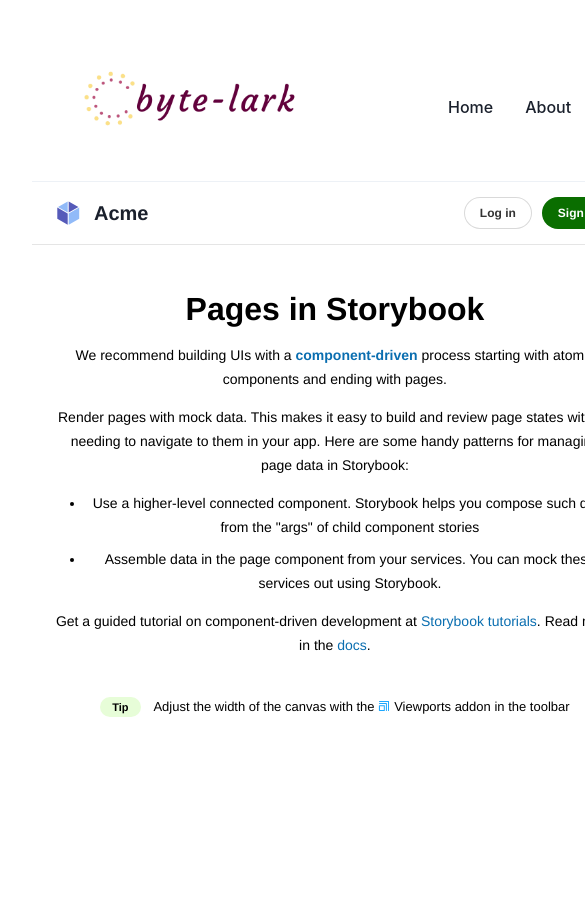
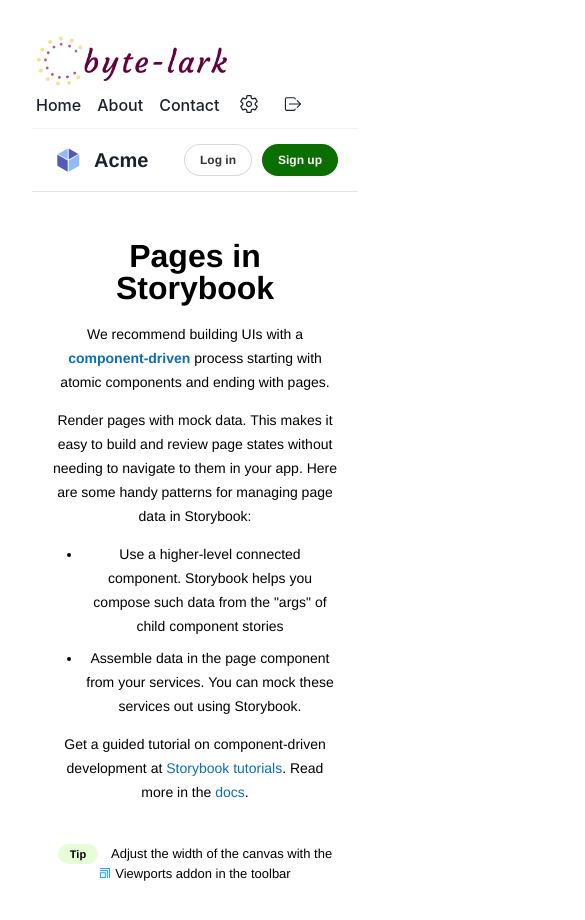
Before and after one commit to kazuya-tanimoto/react-blog, a React (Vite) app: page / in a window 390 px wide. Shown: the top 920 px of the page, 585 px wide, since content can reach past the window. Before the commit the page ends 844 px from the top, so only its background shows below. Built offline with nearby package versions, Linux system fonts and the light colour scheme.

Commit message:
Responsive support

```diff
--- a/src/components/molecules/NavigationLinks.tsx
+++ b/src/components/molecules/NavigationLinks.tsx
@@ -4,7 +4,7 @@
 
 export const NavigationLinks = (): JSX.Element => {
   return (
-    <Flex alignItems="center" gap={8}>
+    <Flex alignItems="center" gap={{ base: 4, sm: 8 }}>
       <Link as={RouterLink} to="/">
         Home
       </Link>
--- a/src/components/templates/Header.tsx
+++ b/src/components/templates/Header.tsx
@@ -1,5 +1,8 @@
 import { type JSX } from "react";
+import { Icon } from "@chakra-ui/icons";
 import { Divider, Flex, Image, Link } from "@chakra-ui/react";
+import { IoIosLogOut } from "react-icons/io";
+import { IoSettingsOutline } from "react-icons/io5";
 import { Link as RouterLink } from "react-router-dom";
 import logo from "../../assets/logo.png";
 import { NavigationLinks } from "../molecules/NavigationLinks.tsx";
@@ -11,19 +14,26 @@
 export const Header = ({ loggedIn = false }: HeaderProps): JSX.Element => {
   return (
     <header>
-      <Flex justify="space-between" p={8} gap={32}>
-        <Image src={logo} alt="Logo" w={64} />
-        <Flex alignItems="center" gap={8}>
+      <Flex
+        justify="space-between"
+        direction={{ base: "column", sm: "row" }}
+        p={{ base: 1, sm: 8 }}
+        gap={{ sm: 32 }}
+      >
+        <Image src={logo} alt="Logo" w={{ base: 48, sm: 64 }} />
+        <Flex alignItems="center">
           <NavigationLinks />
           {loggedIn && (
-            <>
-              <Link as={RouterLink} to="#" ml={8}>
-                Admin menu
+            <Flex alignItems="center" ml={4} gap={{ base: 4, sm: 8 }}>
+              <Link as={RouterLink} to="#" ml={{ sm: 8 }}>
+                <Icon as={IoSettingsOutline} boxSize={5} m={1} mt={2} />
+                {/* Admin menu */}
               </Link>
               <Link as={RouterLink} to="#">
-                Logout
+                <Icon as={IoIosLogOut} boxSize={5} m={1} mt={2} />
+                {/* Logout */}
               </Link>
-            </>
+            </Flex>
           )}
         </Flex>
       </Flex>
```
Also changed, not shown: src/components/templates/Footer.tsx (+7 -6 lines), src/assets/logo.png.
